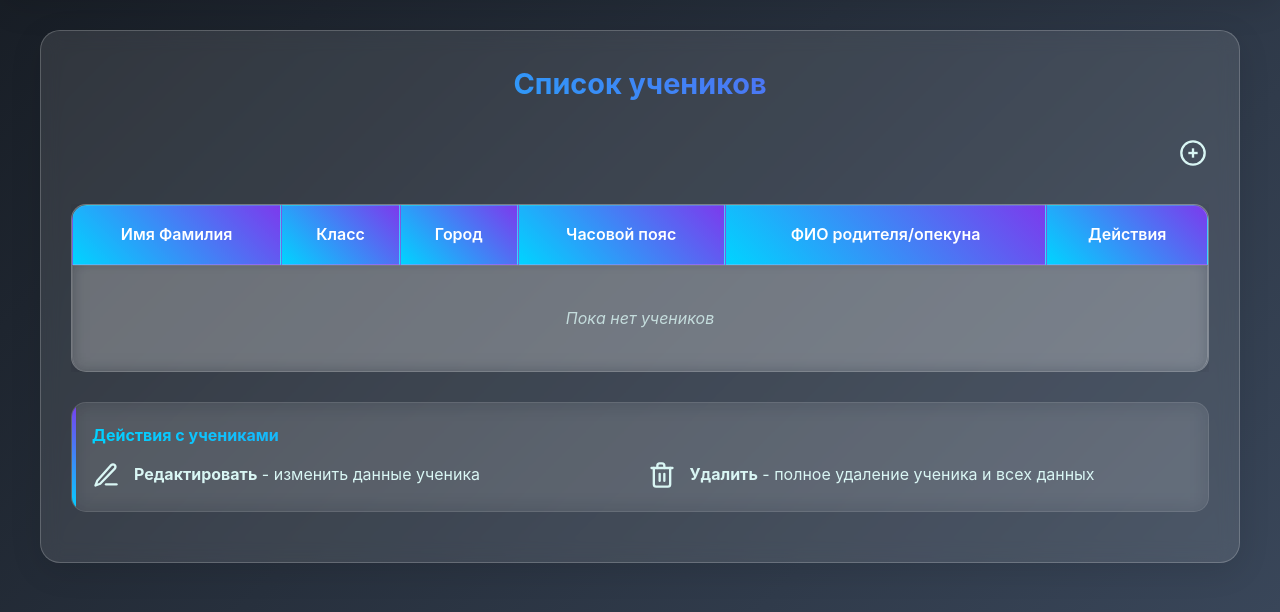
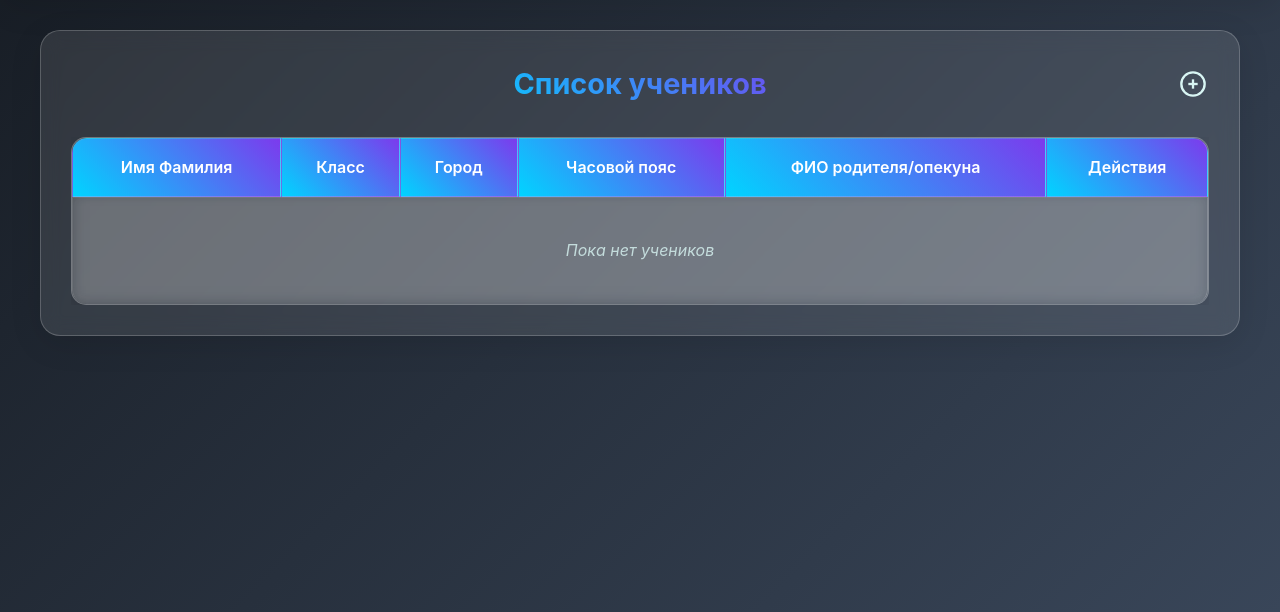
Before and after one commit to Davladshim/alien_tutor, a Flask app: a page that uses kalendasha/templates/ucheniki.html in a window 1280 px wide. Shown: the part 188-800 px from the top of the page. Run offline with Flask 3, Linux system fonts and the light colour scheme; data that the repository does not hold is empty; some libraries are stand-ins or nearby versions.

Commit message:
Auto commit 09-08-2025 14:04

```diff
--- a/kalendasha/templates/add_student.html
+++ b/kalendasha/templates/add_student.html
@@ -152,10 +152,8 @@ function toggleCustomClass() {
 <div class="info-panel" style="max-width: 600px; margin: 30px auto 0;">
     <h4>Важная информация</h4>
     <ul style="color: var(--text-primary); margin: 0; padding-left: 20px; line-height: 1.6;">
-        <li>После добавления ученика автоматически создастся его персональная страница расписания</li>
         <li>Время занятий будет отображаться в часовом поясе ученика</li>
         <li>Стоимость урока будет использоваться для расчета оплат и статистики</li>
-        <li>Ссылку на персональное расписание можно встроить в Tilda как виджет</li>
     </ul>
 </div>
 
--- a/kalendasha/templates/nagruzka.html
+++ b/kalendasha/templates/nagruzka.html
@@ -71,7 +71,7 @@
 </div>
 
 <!-- Основная область отображения -->
-<div class="schedule-section">
+<div
     <div id="loadingIndicator" style="text-align: center; padding: 50px; color: var(--text-muted);">
         <h3>Загрузка данных...</h3>
     </div>
--- a/kalendasha/templates/oplata.html
+++ b/kalendasha/templates/oplata.html
@@ -40,7 +40,7 @@
 </div>
 
 <!-- Баланс учеников -->
-<div class="card" style="margin-bottom: 30px;">
+<div style="margin-bottom: 30px;">
     <div style="display: flex; justify-content: space-between; align-items: center; margin-bottom: 20px;">
         <h3 style="margin: 0; color: var(--text-accent);">Баланс учеников</h3>
         <!-- Кнопка добавить платеж как иконка -->
--- a/kalendasha/templates/ucheniki.html
+++ b/kalendasha/templates/ucheniki.html
@@ -1,12 +1,13 @@
 {% extends "base.html" %}
 {% block content %}
-<div style="text-align: center; margin-bottom: 30px;">
-  <h2>Список учеников</h2>
+<div style="display: flex; justify-content: space-between; align-items: center; margin-bottom: 30px;">
+  <div style="flex: 1;"></div>
 
+  <div style="flex: 1; text-align: center;">
+    <h2 style="margin: 0;">Список учеников</h2>
   </div>
 
-<!-- Вместо большой зеленой кнопки -->
-<div style="margin-bottom: 30px; text-align: right;">
+  <div style="flex: 1; display: flex; justify-content: flex-end;">
     <span title="Добавить ученика" class="icon-action icon-add-student"
           onclick="window.location.href='{{ url_for('add_student') }}'">
       <svg viewBox="0 0 24 24" width="32" height="32" fill="none" stroke="currentColor" stroke-width="2">
@@ -15,6 +16,7 @@
         <line x1="8" y1="12" x2="16" y2="12"/>
       </svg>
     </span>
+  </div>
 </div>
 
 <div style="overflow-x: auto;">
@@ -65,23 +67,4 @@
   </table>
 </div>
 
-<!-- Пояснения к кнопкам-эмодзи -->
-<div class="info-panel" style="margin-top: 30px;">
-  <h4>Действия с учениками</h4>
-  <div style="display: grid; grid-template-columns: repeat(auto-fit, minmax(200px, 1fr)); gap: 15px; color: var(--text-primary);">
-    <div style="display: flex; align-items: center; gap: 10px;">
-      <span style="display: inline-flex; align-items: center; color: var(--text-primary); width: 32px; height: 32px;">
-        <svg viewBox="0 0 24 24" width="28" height="28" fill="none" stroke="currentColor" stroke-width="2" stroke-linecap="round" stroke-linejoin="round"><path d="M12 20h9"/><path d="M16.5 3.5a2.121 2.121 0 0 1 3 3L7 19.5 3 21l1.5-4L16.5 3.5z"/></svg>
-      </span>
-      <span><strong>Редактировать</strong> - изменить данные ученика</span>
-    </div>
-    <div style="display: flex; align-items: center; gap: 10px;">
-      <span style="display: inline-flex; align-items: center; color: var(--text-primary); width: 32px; height: 32px;">
-        <svg viewBox="0 0 24 24" width="28" height="28" fill="none" stroke="currentColor" stroke-width="2" stroke-linecap="round" stroke-linejoin="round"><polyline points="3 6 5 6 21 6"/><path d="M19 6v14a2 2 0 0 1-2 2H7a2 2 0 0 1-2-2V6m3 0V4a2 2 0 0 1 2-2h2a2 2 0 0 1 2 2v2"/><line x1="10" y1="11" x2="10" y2="17"/><line x1="14" y1="11" x2="14" y2="17"/></svg>
-      </span>
-      <span><strong>Удалить</strong> - полное удаление ученика и всех данных</span>
-    </div>
-  </div>
-</div>
-
 {% endblock %}
```
Lines whose indentation alone changed are shown as unchanged.
